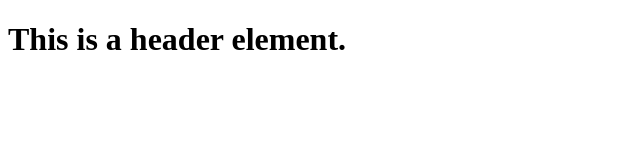
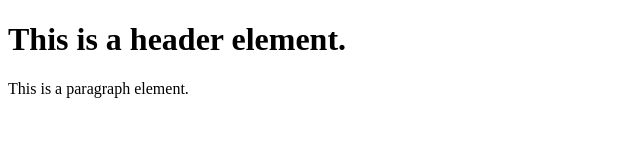
Before and after one commit to gewing1/git-test, a plain HTML site: page index.html in a window 1280 px wide. Shown: the whole page, without its empty margins (0-640 px from the left). Drawn offline with Linux system fonts and the light colour scheme.

Commit message:
Second commit

```diff
--- a/index.html
+++ b/index.html
@@ -2,5 +2,6 @@
 <html>
     <body>
         <h1>This is a header element.</h1>
+        <p>This is a paragraph element.</p>
     </body>
 </html>
```
